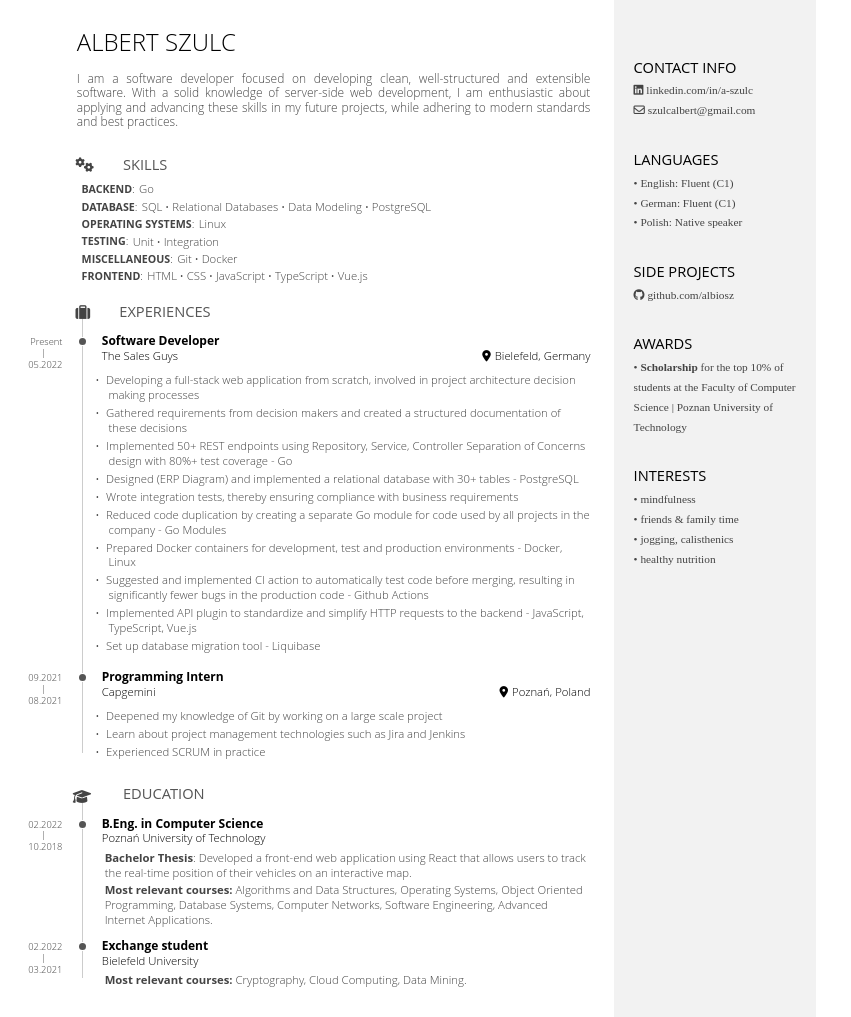
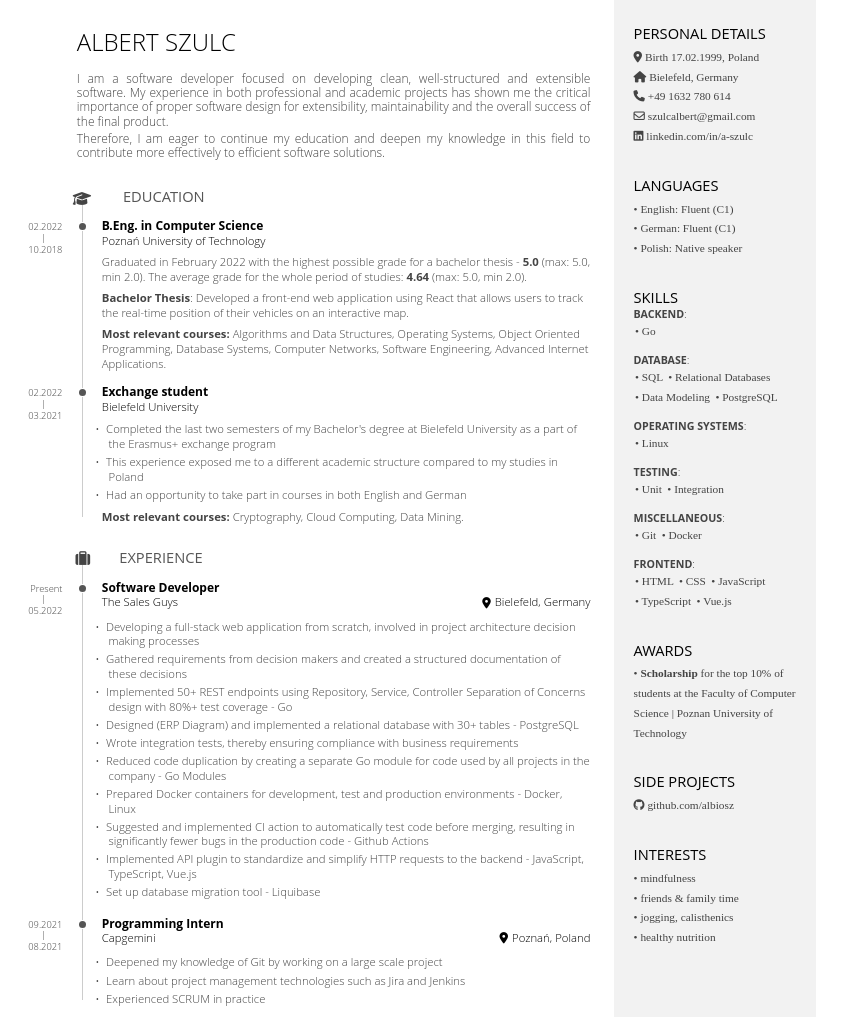
Before and after one commit to albiosz/albiosz.github.io, a website with bundled scripts: page one-page-resume/index.html in a window 1280 px wide. Shown: the top 1017 px of the page, without its empty margins (0-851 px from the left). Built offline with nearby package versions, Linux system fonts and the light colour scheme.

Commit message:
adjust one-page resume for the master studies
* different introduction - emphasizing my eagerness to learn software desing
* move skills section to the side nav
* move education to the top
* add full versions of the academic experiences, which I also extended

```diff
--- a/one-page-resume/data.js
+++ b/one-page-resume/data.js
@@ -4,15 +4,19 @@ const onePageData = {
   header: {
     name: fullData.header.name,
     surname: fullData.header.surname,
-    birthday: fullData.header.birthday,
-    introduction: fullData.header.introduction,
+    introduction: "<p> I am a software developer focused on developing clean, well-structured and extensible software. \
+    My experience in both professional and academic projects has shown me the critical importance of proper software design for extensibility, maintainability and the overall success of the final product. </p> \
+    <p> Therefore, I am eager to continue my education and deepen my knowledge in this field to contribute more effectively to efficient software solutions.</p>",
   },
 
   sidebar: {
+    birthday: fullData.header.birthday,
+    countryOfBirth: fullData.header.countryOfBirth,
+    location: fullData.header.location,
     linkToCV: fullData.header.linkToCV,
     email: fullData.header.email,
     github: "github.com/albiosz",
-    phone: fullData.header.phone,
+    phone: fullData.header.phoneGerman,
     linkedIn: fullData.header.linkedIn
   },
 
@@ -57,7 +61,7 @@ const onePageData = {
       end: e.date.split(' - ')[1],
       career: e.career,
       university: e.university,
-      description: e.description[e.description.length - 1]
+      description: e.description
     }
   }),
 
--- a/one-page-resume/index.html
+++ b/one-page-resume/index.html
@@ -16,34 +16,39 @@
 <main>
   <header id="title">
     <h1>{{ header.name }} {{ header.surname }} </h1>
-    <p class="subtitle">{{ header.introduction }}</p>
+    <span class="subtitle">{{{ header.introduction }}}</span>
   </header>
 
-  <!-- Skills -->
-  <section class="main-block">
+    <!-- Education -->
+    <section class="main-block concise timeline-block">
       <h2>
-      <i class="fa fa-cogs"></i> Skills
+        <i class="fa fa-graduation-cap"></i> Education
       </h2>
-
-    <section class="skills">
-      {{#skills}}
-      <div class="skill">
-        <span class="name">{{ title }}</span>:
-        <ul>
-          {{#skills}}
-          <li>{{.}} </li>
-          {{/skills}}
-        </ul>
+      {{#education}}
+      <section class="entry">
+        <div class="date">
+          <span>{{ end }}</span><span>{{ start }}</span>
         </div>
-      {{/skills}}
+        <div class="timeline"></div>
+        <div class="details">
+          <header>
+            <h3>{{ career }}</h3>
+            <span class="place">{{ university }}</span>
+          </header>
+          <div class="description">
+            {{#description}}
+            <p> {{{.}}} </p>
+            {{/description}}
+          </div>
+        </div>
       </section>
-
+      {{/education}}
     </section>
 
   <!-- Professional Experiences -->
   <section class="main-block timeline-block">
     <h2>
-      <i class="fa fa-suitcase"></i> Experiences
+      <i class="fa fa-suitcase"></i> Experience
     </h2>
     {{#experience}}
     <section class="entry">
@@ -67,47 +72,31 @@
     {{/experience}}
   </section>
 
-  <!-- Education -->
-  <section class="main-block concise timeline-block">
-    <h2>
-      <i class="fa fa-graduation-cap"></i> Education
-    </h2>
-    {{#education}}
-    <section class="entry">
-      <div class="date">
-        <span>{{ end }}</span><span>{{ start }}</span>
-      </div>
-      <div class="timeline"></div>
-      <div class="details">
-        <header>
-          <h3>{{ career }}</h3>
-          <span class="place">{{ university }}</span>
-        </header>
-        <div class="description">
-          {{{ description }}}
-        </div>
-      </div>
-    </section>
-    {{/education}}
-  </section>
-
-
 </main>
 
 <aside>
 
   <section class="side-block">
-    <h1>Contact Info</h1>
+    <h1>Personal details</h1>
     <ul>
       <!-- <li><i class="fa fa-globe"></i> {{ sidebar.linkToCV }} </li> -->
       <li>
-        <a href="https://{{sidebar.linkedIn}}" target="_blank">
-          <i class="fa-brands fa-linkedin"></i> {{ sidebar.linkedIn }}
+        <i class="fa-solid fa-location-dot"></i> Birth {{ sidebar.birthday }}, {{ sidebar.countryOfBirth}}
+      </li>
+      <li>
+        <i class="fa-solid fa-house"></i> {{ sidebar.location }}
+      </li>
+      <li>
+        <i class="fa-solid fa-phone"></i> {{ sidebar.phone }}
+      </li>
+      <li>
+        <a href="mailto:{{sidebar.email}}">
+          <i class="fa-regular fa-envelope"></i> {{ sidebar.email }}
         </a>
       </li>
       <li>
-        <a href="https://{{sidebar.email}}" target="_blank">
-          <i class="fa-regular fa-envelope"></i> {{ sidebar.email }}
+        <a href="https://{{sidebar.linkedIn}}" target="_blank">
+          <i class="fa-brands fa-linkedin"></i> {{ sidebar.linkedIn }}
         </a>
       </li>
     </ul>
@@ -123,14 +112,19 @@
   </section>
 
   <section class="side-block">
-    <h1>Side Projects</h1>
+    <h1>Skills</h1>
+    <section>
+      {{#skills}}
+      <div class="skill">
+        <span class="name">{{ title }}</span>:
         <ul>
-      <li>
-        <a href="https://{{sidebar.github}}" target="_blank">
-          <i class="fa-brands fa-github"></i> {{ sidebar.github }}
-        </a>
-      </li>
+          {{#skills}}
+          <li>{{.}} </li>
+          {{/skills}}
         </ul>
+      </div>
+      {{/skills}}
+    </section>
   </section>
 
   <section class="side-block">
@@ -139,6 +133,17 @@
       {{#awards}}
       <li>{{{.}}}</li>
       {{/awards}}
+    </ul>
+  </section>
+
+  <section class="side-block">
+    <h1>Side Projects</h1>
+    <ul>
+      <li>
+        <a href="https://{{sidebar.github}}" target="_blank">
+          <i class="fa-brands fa-github"></i> {{ sidebar.github }}
+        </a>
+      </li>
     </ul>
   </section>
 
--- a/one-page-resume/scss/0.global.scss
+++ b/one-page-resume/scss/0.global.scss
@@ -14,6 +14,8 @@
   --main-width: 6.4in;
   --sidebar-width: calc(var(--page-width) - var(--main-width));
   --timeline-horizontal-margin: 0.2in;
+
+  --padding-top: 0.25in;
 
   --timeline-outer-offset-top: 10px;
   --timeline-outer-offset-left: -5px;
@@ -57,7 +59,7 @@ li {
 
 main {
   width: var(--main-width);
-  padding: 0.25in 0.25in 0 0.25in;
+  padding: var(--padding-top) 0.25in 0 0.25in;
   font-size: 8.5pt;
 }
 
--- a/one-page-resume/scss/header.scss
+++ b/one-page-resume/scss/header.scss
@@ -8,9 +8,15 @@
   font-weight: 300;
   font-size: 18pt;
   line-height: 1.5;
+  margin-bottom: 0.12in;
 }
 
 .subtitle {
   font-size: 9pt;
   text-align: justify;
+  display: block;
 }
+
+.subtitle p {
+  margin: 0.03in 0;
+}
--- a/one-page-resume/scss/main-block/entry/details/0.main.scss
+++ b/one-page-resume/scss/main-block/entry/details/0.main.scss
@@ -23,7 +23,7 @@
   margin: 0.05in 0 0.05in 0;
 
   p {
-    margin: 0.03in;
+    margin: 5pt 0;
   }
 }
 
--- a/one-page-resume/scss/sidebar.scss
+++ b/one-page-resume/scss/sidebar.scss
@@ -2,7 +2,7 @@ aside {
   width: var(--sidebar-width);
   /* position: relative; */
   height: 100%;
-  padding: 0.6in 0.2in;
+  padding: var(--padding-top) 0.2in 0.6in 0.2in;
   background-color: #f2f2f2;
   font-size: 8.5pt;
 }
--- a/one-page-resume/scss/skill.scss
+++ b/one-page-resume/scss/skill.scss
@@ -2,6 +2,10 @@
 .skills {
   margin-top: calc(var(--row-entry-padding-top) * 2);
   margin-left: calc(var(--date-block-width));
+}
+
+.skill {
+  margin-bottom: 2pt;
 }
 
 .skill .name {
@@ -11,23 +15,19 @@
 }
 
 .skill ul {
-  display: inline flex;
   list-style-type: none;
-  margin: 1pt 0;
+  margin: 0.5pt 0 8pt 0;
   padding: 0;
   font-size: 8.5pt;
 }
 
 .skill li {
   list-style-type: none;
-  display: inline block;
+  display: inline;
   margin: 0 1pt;
+  white-space: nowrap;
 }
 
 .skill li::before {
   content: "• ";
 }
-
-.skill li:first-of-type::before {
-  content: "";
-}
```
Also changed, not shown: one-page-resume/style.css. Lines whose indentation alone changed are shown as unchanged.
